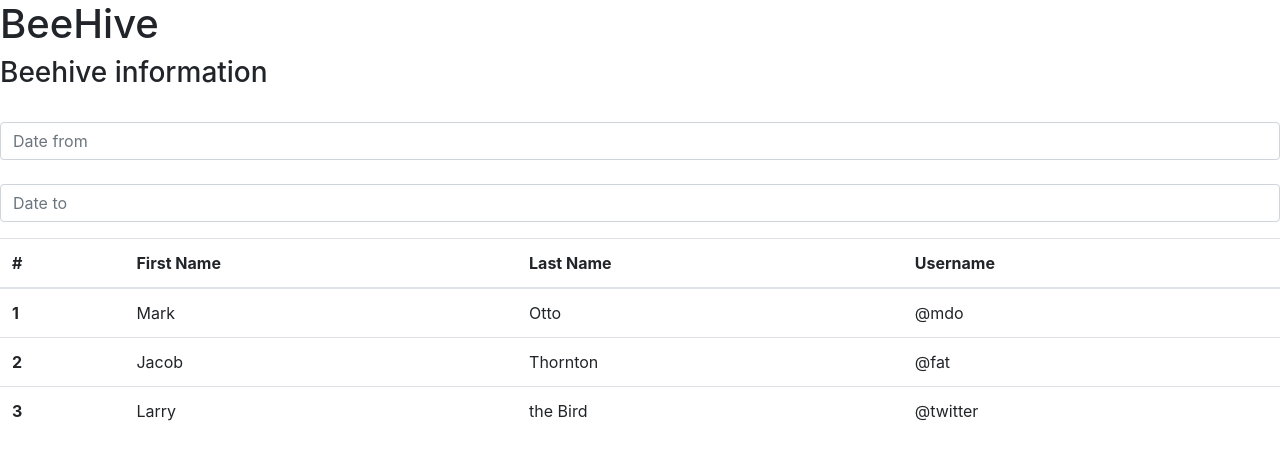
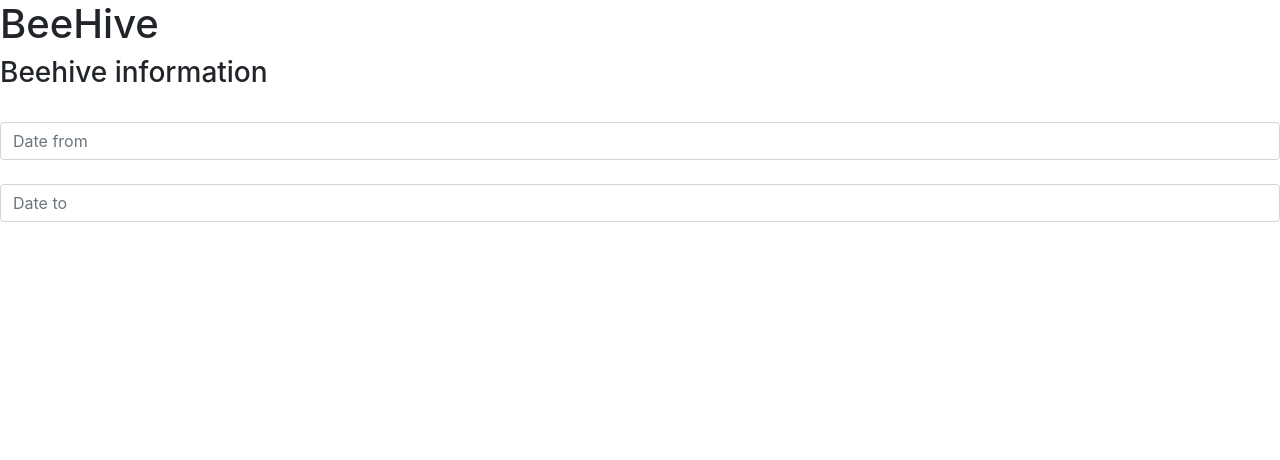
Before and after one commit to ComicScrip/BeeHivePWA, an Angular app: page / in a window 1280 px wide. Shown: the top 460 px of the page. Built offline with nearby package versions, Linux system fonts and the light colour scheme.

Commit message:
create diagram folder

```diff
--- a/src/app/app.component.html
+++ b/src/app/app.component.html
@@ -18,36 +18,3 @@
     <input type="DateTo" class="form-control" id="" placeholder="Date to">
   </div>
 </form>
-
-
-
- <table class="table">
-  <thead>
-    <tr>
-      <th>#</th>
-      <th>First Name</th>
-      <th>Last Name</th>
-      <th>Username</th>
-    </tr>
-  </thead>
-  <tbody>
-    <tr>
-      <th scope="row">1</th>
-      <td>Mark</td>
-      <td>Otto</td>
-      <td>@mdo</td>
-    </tr>
-    <tr>
-      <th scope="row">2</th>
-      <td>Jacob</td>
-      <td>Thornton</td>
-      <td>@fat</td>
-    </tr>
-    <tr>
-      <th scope="row">3</th>
-      <td>Larry</td>
-      <td>the Bird</td>
-      <td>@twitter</td>
-    </tr>
-  </tbody>
-</table>
--- a/src/app/app.component.ts
+++ b/src/app/app.component.ts
@@ -1,5 +1,5 @@
 import { Component } from '@angular/core';
-import { Hive } from './Hive';
+import {boostrap} from 'bootstrap/';
 
 @Component({
   selector: 'app-root',
@@ -8,9 +8,4 @@
 })
 export class AppComponent {
   title = 'app';
-  public hive: Hive;
-
-  constructor() {
-    this.hive = new Hive(32.5, false, 29, 17, new Date());
-  }
 }
```
Also changed, not shown: Diagramme/Activity Diagram.png (renamed from Activity Diagram.png).
